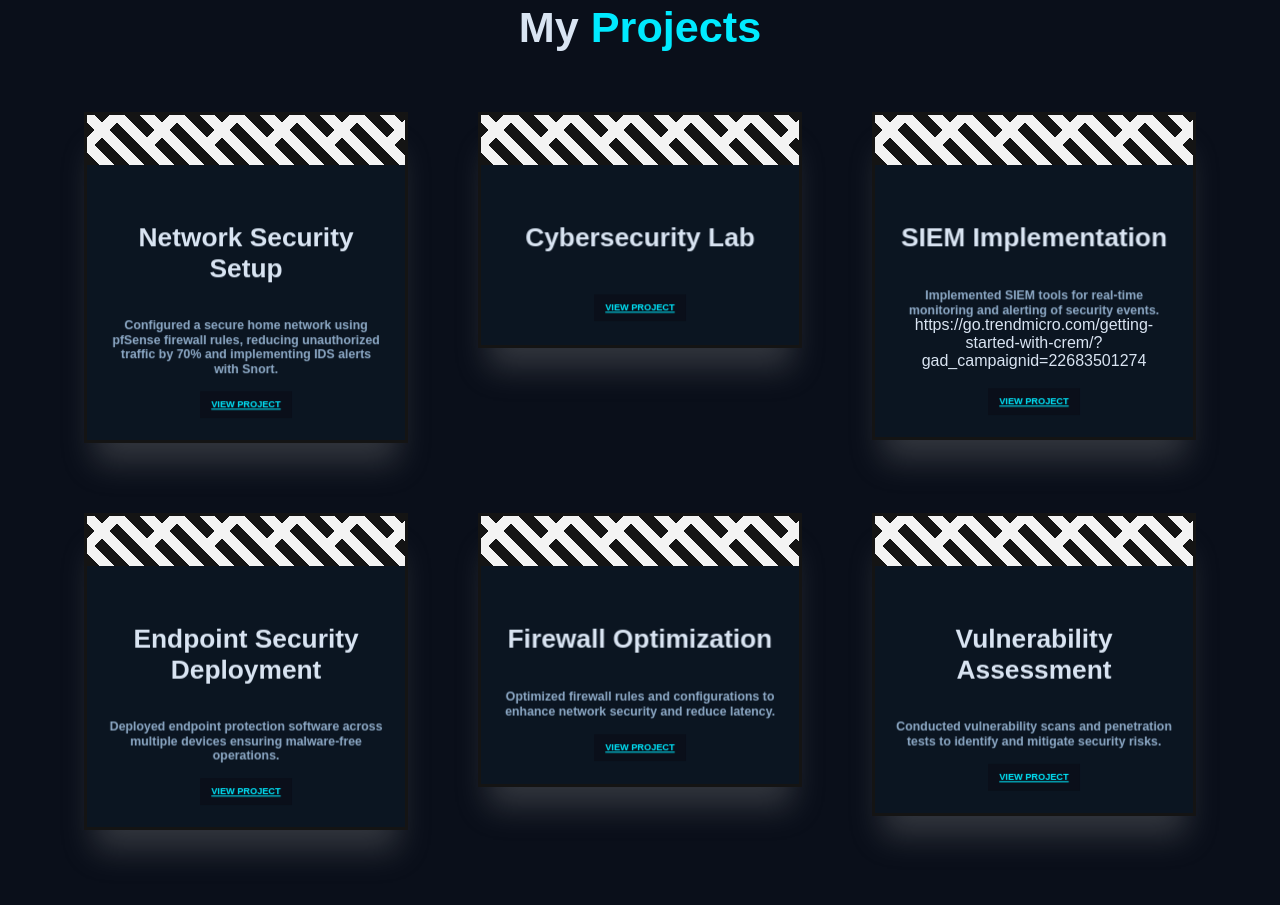
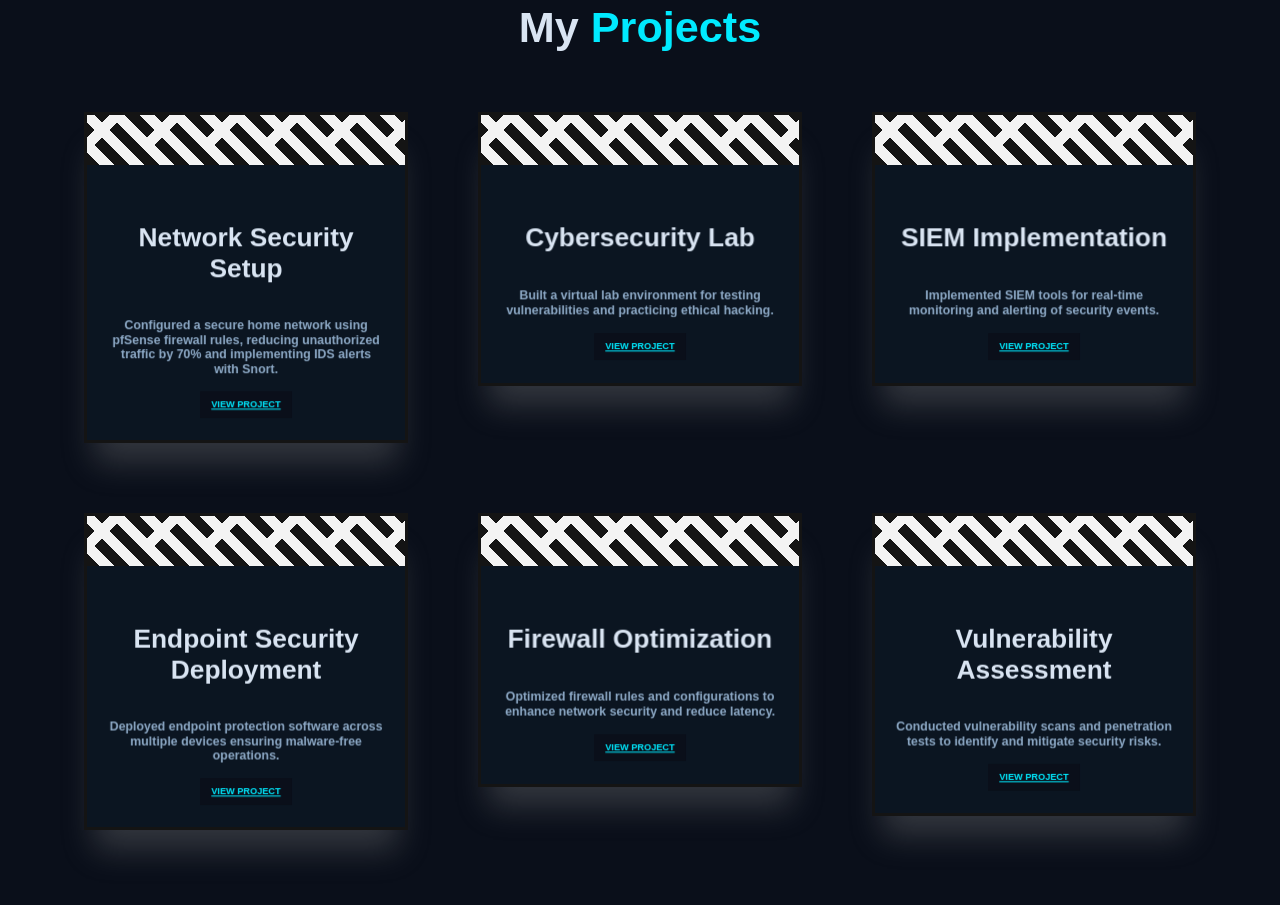
Before and after one commit to dolamo-ui/portfolio-, a plain HTML site: page index.html in a window 1280 px wide. Shown: the part 3194-4099 px from the top of the page. Drawn offline with nearby package versions, Linux system fonts and the light colour scheme.

Commit message:
Update index.html

```diff
--- a/index.html
+++ b/index.html
@@ -270,6 +270,7 @@
             <div class="card">
               <div class="content-box">
                 <h3 class="card-title">Cybersecurity Lab</h3>
+                 <p class="card-content">Built a virtual lab environment for testing vulnerabilities and practicing ethical hacking.</p>
                 <a href="https://go.trendmicro.com/getting-started-with-crem/?gad_campaignid=22683501274" target="_blank" class="see-more">View Project</a>
               </div>
             </div>
@@ -280,8 +281,7 @@
               <div class="content-box">
                 <h3 class="card-title">SIEM Implementation</h3>
                 <p class="card-content">Implemented SIEM tools for real-time monitoring and alerting of security events.</p>
-   https://go.trendmicro.com/getting-started-with-crem/?gad_campaignid=22683501274
-                   <a href="https://www.sentinelone.com/cybersecurity-101/data-and-ai/siem-deployment/" target="_blank" class="see-more">View Project</a>
+                <a href="https://www.sentinelone.com/cybersecurity-101/data-and-ai/siem-deployment/" target="_blank" class="see-more">View Project</a>
               </div>
             </div>
           </div>
```
